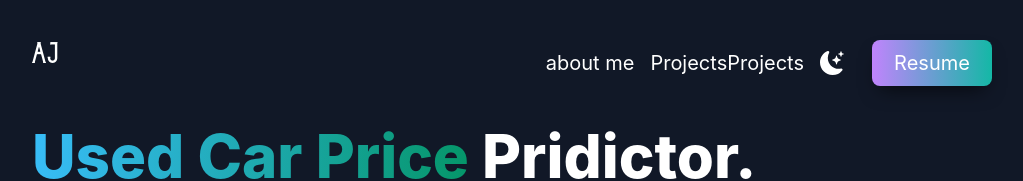
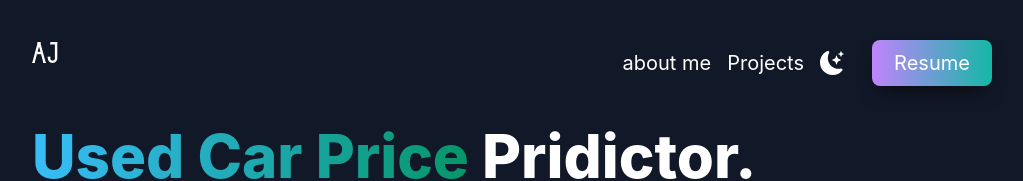
Before and after one commit to ajvikranth/my-website, a Next.js app: page /p1 in a window 1280 px wide. Shown: the top 181 px of the page, without its empty margins (128-1151 px from the left). Built offline with nearby package versions, Linux system fonts and the light colour scheme.

Commit message:
replacing <a> with <Link>

```diff
--- a/components/Navbar/index.jsx
+++ b/components/Navbar/index.jsx
@@ -22,7 +22,6 @@ const Navbar = ({darkMode, handleClick}) => {
         </li>
         <li>
         <h1 className=" text-sm md:text-xl px-4 transition ease-in-out delay-100  hover:-translate-y-1 hover:scale-110 hover: duration-200 ">
-          <a href="/#project">Projects</a>
           <Link href="/#project">Projects </Link>
           </h1>
         </li>
--- a/components/Project/index.js
+++ b/components/Project/index.js
@@ -1,6 +1,7 @@
 import code from "../../public/code.png";
 import Image from "next/image";
 import cars from "../../public/used_cars.jpg";
+import Link from "next/link";
 
 const Project = () => {
 
@@ -18,9 +19,7 @@ const Project = () => {
                     <Image className="rounded-t-lg" src={cars} alt="image of used car" />
                </Link>
                 <div class="p-5">
-                    <a href="/p1">
-                        <h5 class="mb-2 text-2xl font-bold tracking-tight text-gray-900 dark:text-white">Used Car Price Predictor</h5>
-                    </a>
+
                     <Link href="/p1">
                         <h5 class="mb-2 text-2xl font-bold tracking-tight text-gray-900 dark:text-white">Used Car Price Predictor</h5>
                     </Link>
```
